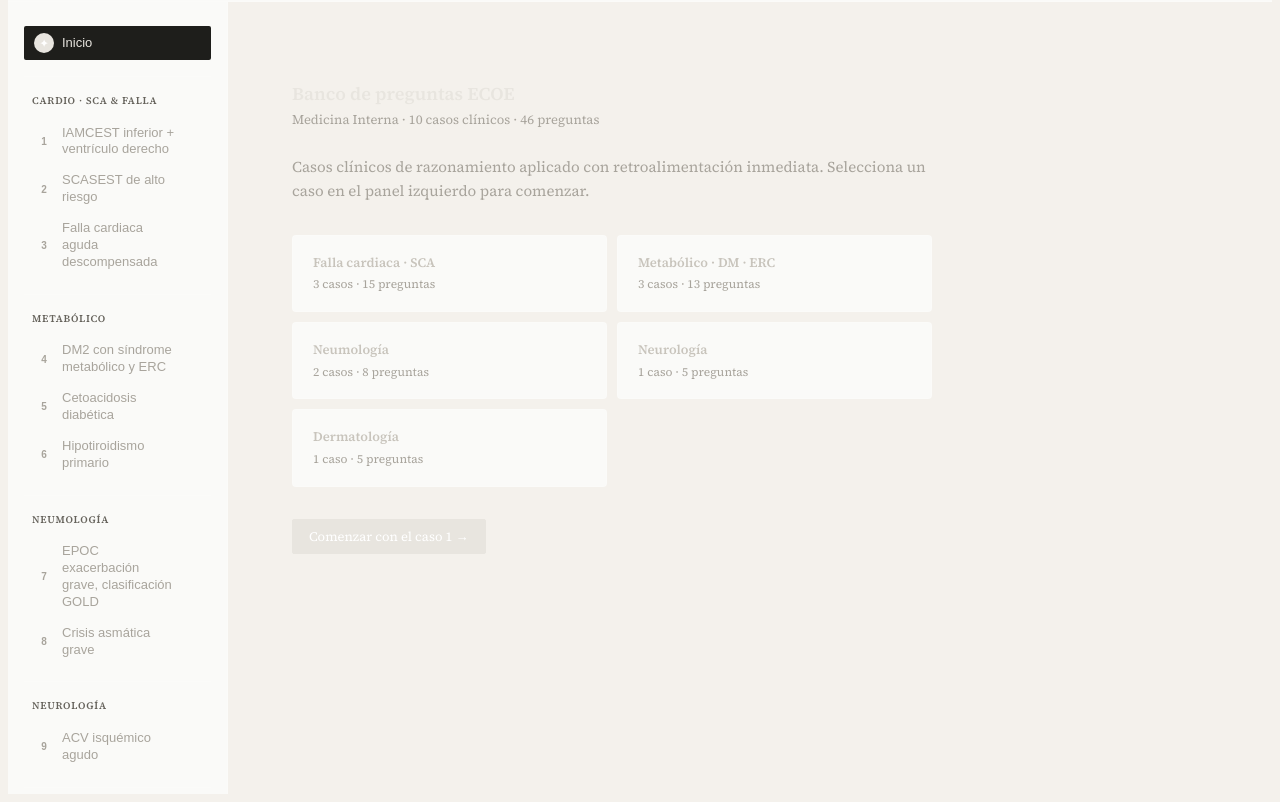
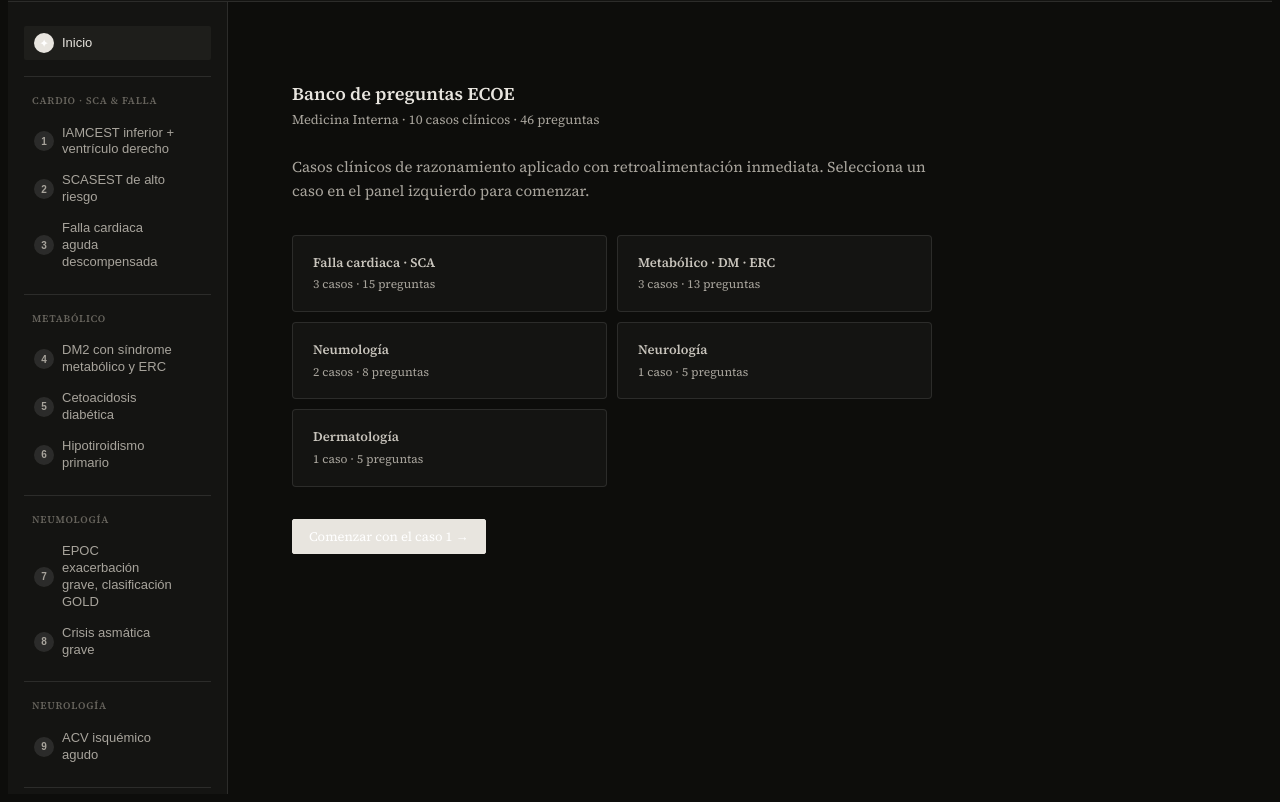
Before and after one commit to biomedicapro/ecoe, a plain HTML site: page index.html in a window 1280 px wide. Shown: the part 63-865 px from the top of the page. Drawn offline with Linux system fonts and the light colour scheme; a web font is replaced by a local one.

Commit message:
Update index.html

```diff
--- a/index.html
+++ b/index.html
@@ -8,8 +8,8 @@
 @import url('https://fonts.googleapis.com/css2?family=Georgia&family=Source+Serif+4:wght@400;600&family=JetBrains+Mono:wght@400;500&display=swap');
 
 :root {
-  --bg: #F4F1EC;
-  --surface: #FAFAF8;
+  --bg: #0D0D0B;
+--surface: #141412;
 --border: rgba(255,255,255,0.10);
 --border-med: rgba(255,255,255,0.18);
 --text: #E8E5DF;
```
